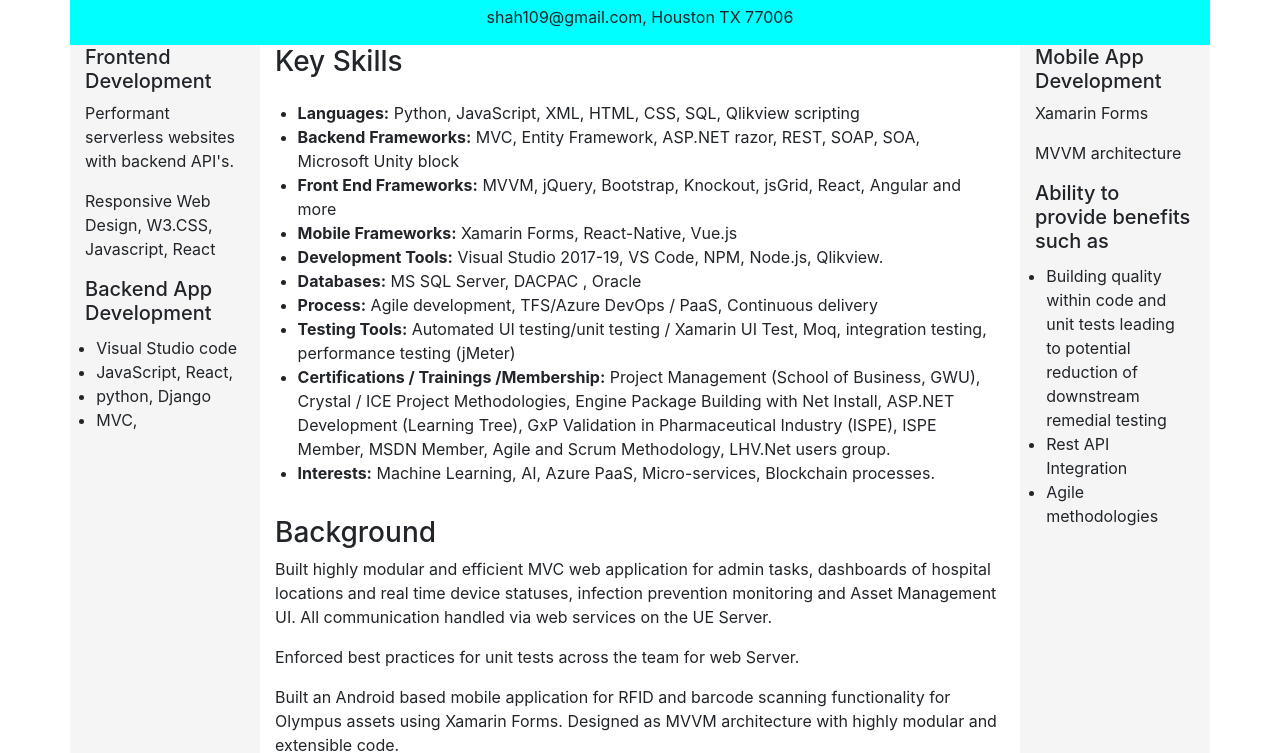
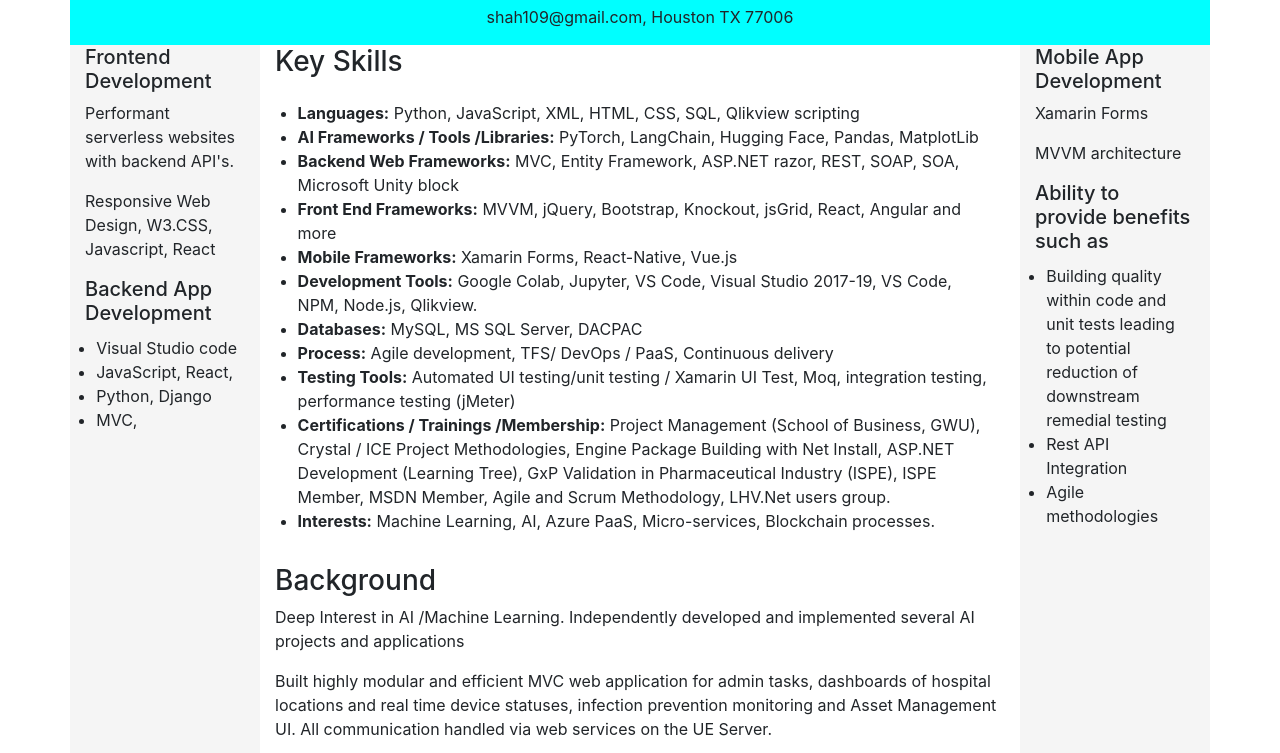
Before and after one commit to shah109/ShahResume-AI, a plain HTML site: page index.html in a window 1280 px wide. Shown: the part 51-804 px from the top of the page. Drawn offline with nearby package versions, Linux system fonts and the light colour scheme.

Commit message:
Update of AI skills

```diff
--- a/index.html
+++ b/index.html
@@ -30,7 +30,7 @@
           <ul>
             <li>Visual Studio code</li>
             <li>JavaScript, React,</li>
-            <li>python, Django</li>
+            <li>Python, Django</li>
             <li>MVC,</li>
           </ul>
         </div>
@@ -43,7 +43,10 @@
               scripting
             </li>
             <li>
-              <b>Backend Frameworks:</b> MVC, Entity Framework, ASP.NET
+              <b>AI Frameworks / Tools /Libraries:</b> PyTorch, LangChain, Hugging Face, Pandas, MatplotLib
+            </li>
+            <li>
+              <b>Backend Web Frameworks:</b> MVC, Entity Framework, ASP.NET
               razor, REST, SOAP, SOA, Microsoft Unity block
             </li>
             <li>
@@ -54,12 +57,12 @@
               <b>Mobile Frameworks:</b> Xamarin Forms, React-Native, Vue.js
             </li>
             <li>
-              <b>Development Tools:</b> Visual Studio 2017-19, VS Code, NPM,
+              <b>Development Tools:</b> Google Colab, Jupyter, VS Code, Visual Studio 2017-19, VS Code, NPM,
               Node.js, Qlikview.
             </li>
-            <li><b>Databases:</b> MS SQL Server, DACPAC , Oracle</li>
+            <li><b>Databases:</b> MySQL, MS SQL Server, DACPAC </li>
             <li>
-              <b>Process:</b> Agile development, TFS/Azure DevOps / PaaS,
+              <b>Process:</b> Agile development, TFS/ DevOps / PaaS,
               Continuous delivery
             </li>
             <li>
@@ -81,11 +84,14 @@
           </ul>
           <h3>Background</h3>
           <p>
+            Deep Interest in AI /Machine Learning. Independently developed and implemented several AI projects and applications
+          </p>
+          <p>
             Built highly modular and efficient MVC web application for admin
             tasks, dashboards of hospital locations and real time device
             statuses, infection prevention monitoring and Asset Management UI.
             All communication handled via web services on the UE Server.
-
+            </p>
             <p>
               Enforced best practices for unit tests across the team for web Server.
             </p>
```
